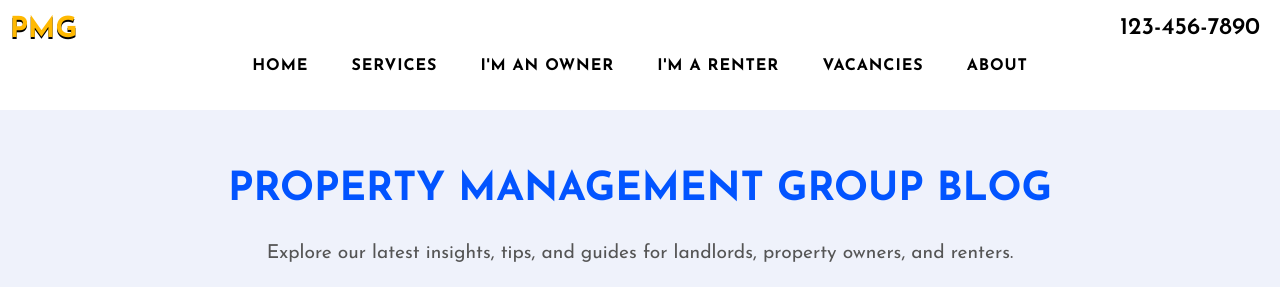
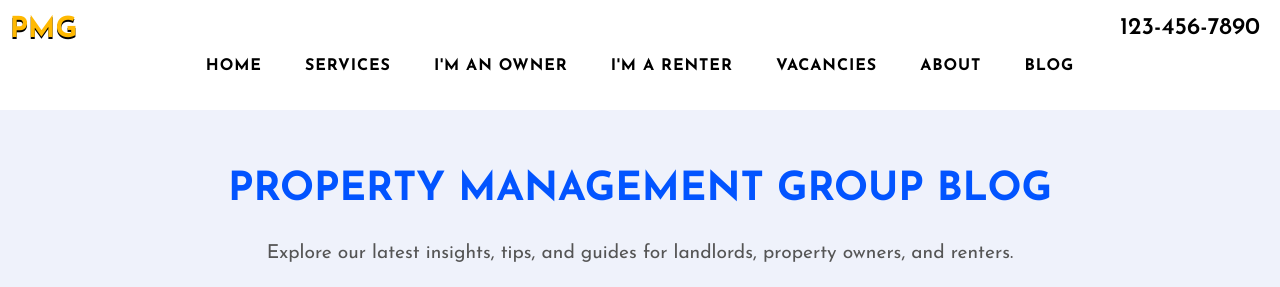
Before and after one commit to DBray33/property-management-site, a plain HTML site: page blog/blog.html in a window 1280 px wide. Shown: the top 287 px of the page. Drawn offline with Linux system fonts and the light colour scheme; a web font is replaced by a local one.

Commit message:
BLOG / POST navbar and header updated

```diff
--- a/blog/blog.html
+++ b/blog/blog.html
@@ -50,6 +50,7 @@
             <li><a href="#renters">I'M A RENTER</a></li>
             <li><a href="#vacancies">VACANCIES</a></li>
             <li><a href="#about">ABOUT</a></li>
+            <li><a href="blog/blog.html">BLOG</a></li>
           </ul>
         </nav>
         <div class="phone-number">
@@ -92,6 +93,7 @@
             <li><a href="#renters">I'M A RENTER</a></li>
             <li><a href="#vacancies">VACANCIES</a></li>
             <li><a href="#about">ABOUT</a></li>
+            <li><a href="blog/blog.html">BLOG</a></li>
           </ul>
         </div>
       </div>
```
Also changed, not shown: blog/post-1.html (+2 -0 lines).
